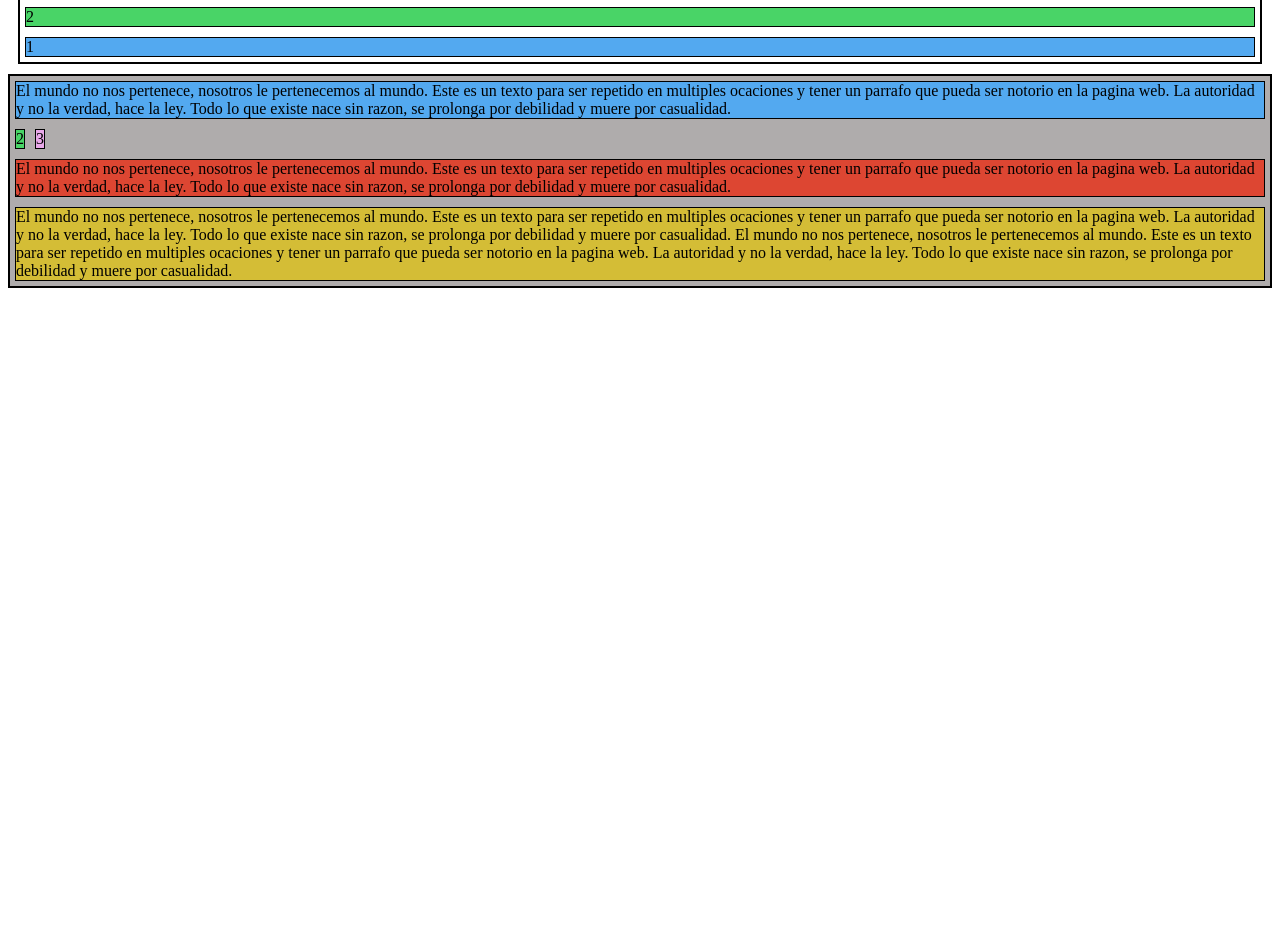
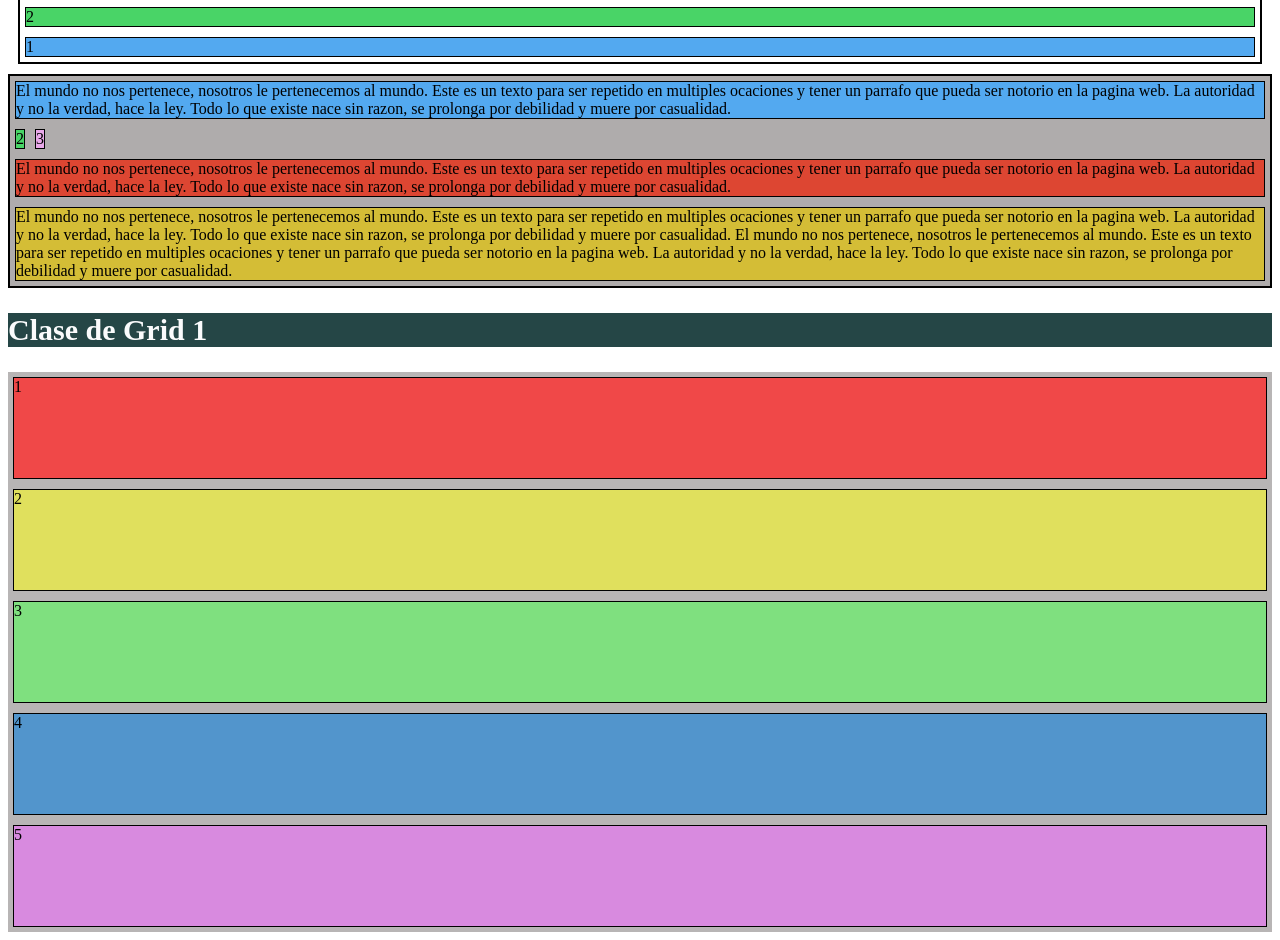
Before and after one commit to ivipech/ejercicioGIT, a plain HTML site: page CSS/index.html in a window 1280 px wide. Shown: the part 2267-3207 px from the top of the page. Before the commit the page ends 2563 px from the top, so only its background shows below. Drawn offline with Linux system fonts and the light colour scheme.

Commit message:
Clase grid 1.1

```diff
--- a/CSS/index.html
+++ b/CSS/index.html
@@ -147,5 +147,17 @@
         razon, se prolonga por debilidad y muere por casualidad.
       </div>
     </div>
+
+    <!--Clase de GRID 1-->
+
+    <h2 class="Titulos Grid">Clase de Grid 1</h2>
+
+    <div class="Grid Padre">
+      <div class="Grid hijos c1">1</div>
+      <div class="Grid hijos c2">2</div>
+      <div class="Grid hijos c3">3</div>
+      <div class="Grid hijos c4">4</div>
+      <div class="Grid hijos c5">5</div>
+    </div>
   </body>
 </html>
--- a/CSS/style.css
+++ b/CSS/style.css
@@ -184,3 +184,31 @@ h3 {
   display: flex;
   flex-wrap: wrap;
 }
+/*GRID*/
+
+.Grid.hijos {
+  height: 100px;
+  width: auto;
+  border: black 1px solid;
+}
+
+.Grid.Padre {
+  background-color: rgb(184, 181, 181);
+  display: grid;
+}
+
+.Grid.hijos.c1 {
+  background-color: rgb(240, 72, 72);
+}
+.Grid.hijos.c2 {
+  background-color: rgb(224, 224, 93);
+}
+.Grid.hijos.c3 {
+  background-color: rgb(127, 224, 127);
+}
+.Grid.hijos.c4 {
+  background-color: rgb(82, 149, 204);
+}
+.Grid.hijos.c5 {
+  background-color: rgb(216, 138, 223);
+}
```
